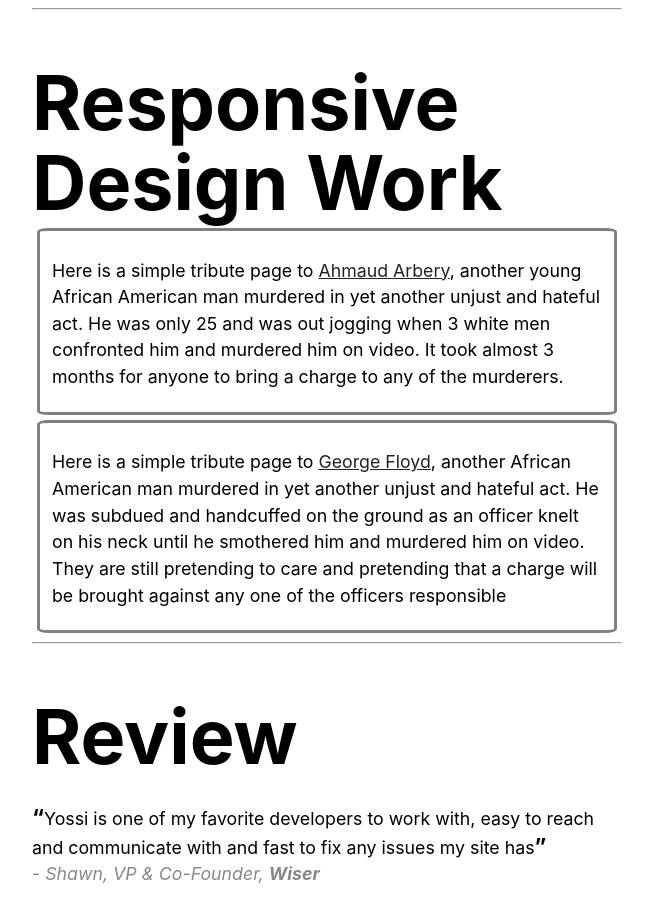
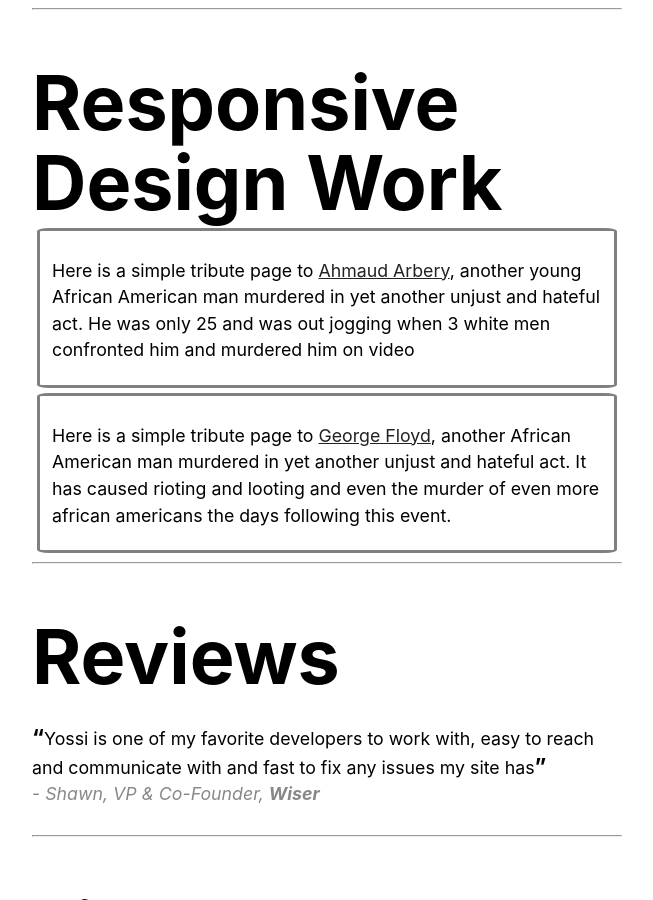
Before and after one commit to snuthern/snuthern.github.io, a Jekyll site: the page built from index.html, in a window 1280 px wide and 900 px high, scrolled down 618 px. Shown: the whole window, without its empty margins (313-966 px from the left). Built offline with Jekyll 4.4.1, drawn with Linux system fonts in a browser that asks for light colours.

Commit message:
Removed some wording

```diff
--- a/index.html
+++ b/index.html
@@ -15,18 +15,18 @@ title : Adventures In JavaScript
         <h1>Responsive Design Work</h1>
 
         <div class="project-frame">
-          <p>Here is a simple tribute page to <a href="/projects/simple/ahmaud.html">Ahmaud Arbery</a>, another young African American man murdered in yet another unjust and hateful act. He was only 25 and was out jogging when 3 white men confronted him and murdered him on video. It took almost 3 months for anyone to bring a charge to any of the murderers.</p>
+          <p>Here is a simple tribute page to <a href="/projects/simple/ahmaud.html">Ahmaud Arbery</a>, another young African American man murdered in yet another unjust and hateful act. He was only 25 and was out jogging when 3 white men confronted him and murdered him on video</p>
 			<br />
 
         </div>
 		  <div class="project-frame">
-          <p>Here is a simple tribute page to <a href="/projects/simple/floyd.html">George Floyd</a>, another African American man murdered in yet another unjust and hateful act. He was subdued and handcuffed on the ground as an officer knelt on his neck until he smothered him and murdered him on video. They are still pretending to care and pretending that a charge will be brought against any one of the officers responsible</p>
+          <p>Here is a simple tribute page to <a href="/projects/simple/floyd.html">George Floyd</a>, another African American man murdered in yet another unjust and hateful act. It has caused rioting and looting and even the murder of even more african americans the days following this event.</p>
 			<br />
         </div>
       </section>
       <hr />
       <section>
-        <h1>Review</h1>
+        <h1>Reviews</h1>
         <blockquote>
           <p>Yossi is one of my favorite developers to work with, easy to reach and communicate with and fast to fix any issues my site has</p>
             <footer>
```
